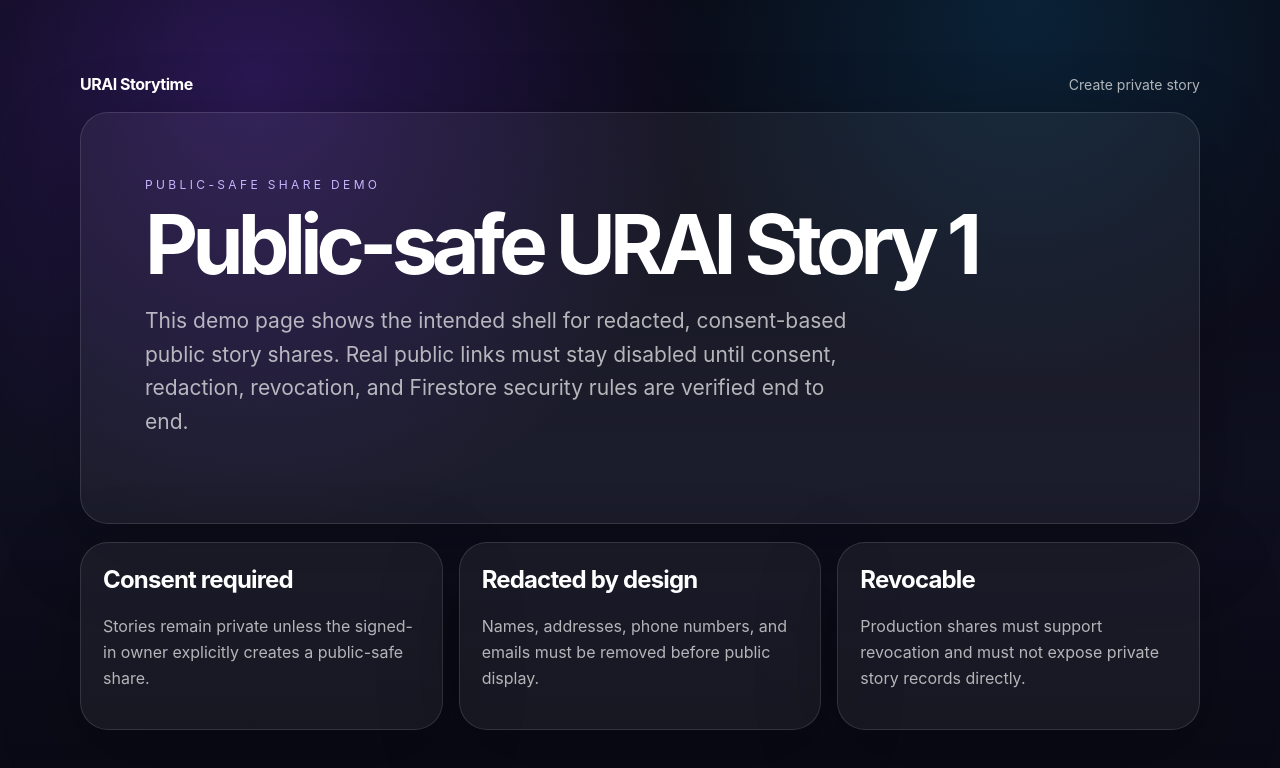
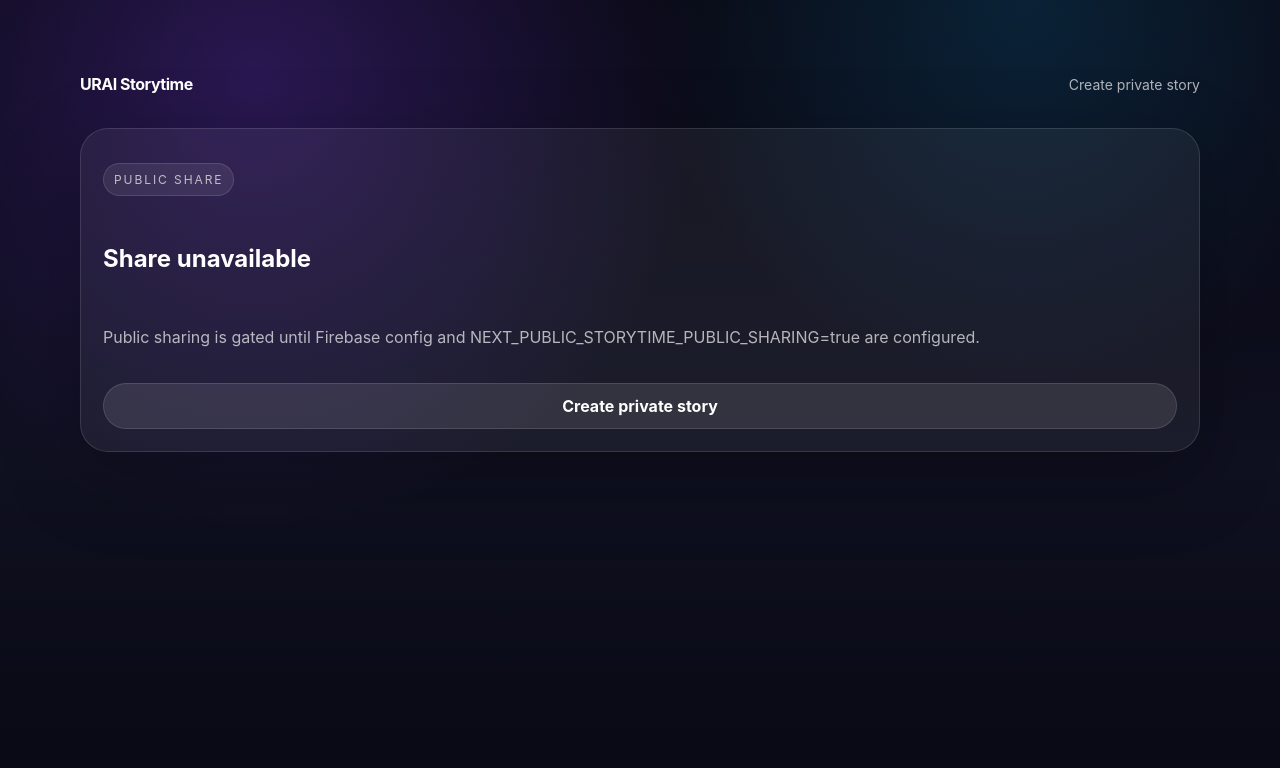
Before and after one commit to LifeLoggerAI/urai-storytime, a Next.js app: page /share/story/1 in a window 1280 px wide. Shown: the top 768 px of the page. Built offline with nearby package versions, Linux system fonts and the light colour scheme; no server answers.

Commit message:
Lock urai-storytime production wiring pass

```diff
--- a/src/app/share/story/[shareId]/page.tsx
+++ b/src/app/share/story/[shareId]/page.tsx
@@ -1,6 +1,5 @@
+import { ShareStory } from "@/components/storytime/ShareStory";
 import { redactForPublicShare } from "@/lib/storytime/redaction";
-
-export const dynamicParams = false;
 
 const MAX_SHARE_ID_CHARS = 64;
 
@@ -12,23 +11,16 @@ export function generateStaticParams() {
   return [{ shareId: "demo" }];
 }
 
-export default async function PublicStorySharePage({ params }: { params: Promise<{ shareId: string }> }) {
-  const { shareId } = await params;
-  const safeShareId = normalizeShareId(shareId);
-  const title = redactForPublicShare(`Public-safe URAI Story ${safeShareId}`);
+function DemoShare({ shareId }: { shareId: string }) {
+  const title = redactForPublicShare(`Public-safe URAI Story ${shareId}`);
 
   return (
-    <main className="storytime-shell">
-      <div className="storytime-wrap">
-        <nav className="storytime-nav">
-          <a className="storytime-brand" href="/storytime">URAI Storytime</a>
-          <div className="storytime-links"><a href="/storytime">Create private story</a></div>
-        </nav>
+    <>
       <article className="storytime-hero">
         <p className="storytime-eyebrow">Public-safe share demo</p>
         <h1 className="storytime-title">{title}</h1>
         <p className="storytime-subtitle">
-            This demo page shows the intended shell for redacted, consent-based public story shares. Real public links must stay disabled until consent, redaction, revocation, and Firestore security rules are verified end to end.
+          This demo page shows the intended shell for redacted, consent-based public story shares. Real public links stay gated until Firebase config, consent, redaction, revocation, and rules are verified.
         </p>
       </article>
       <section className="storytime-grid" aria-label="Public share safety boundaries">
@@ -45,6 +37,22 @@ export default async function PublicStorySharePage({ params }: { params: Promise
           <p>Production shares must support revocation and must not expose private story records directly.</p>
         </article>
       </section>
+    </>
+  );
+}
+
+export default async function PublicStorySharePage({ params }: { params: Promise<{ shareId: string }> }) {
+  const { shareId } = await params;
+  const safeShareId = normalizeShareId(shareId);
+
+  return (
+    <main className="storytime-shell">
+      <div className="storytime-wrap storytime-stack">
+        <nav className="storytime-nav">
+          <a className="storytime-brand" href="/storytime">URAI Storytime</a>
+          <div className="storytime-links"><a href="/storytime">Create private story</a></div>
+        </nav>
+        {safeShareId === "demo" ? <DemoShare shareId={safeShareId} /> : <ShareStory shareId={safeShareId} />}
       </div>
     </main>
   );
```
Lines whose indentation alone changed are shown as unchanged.
